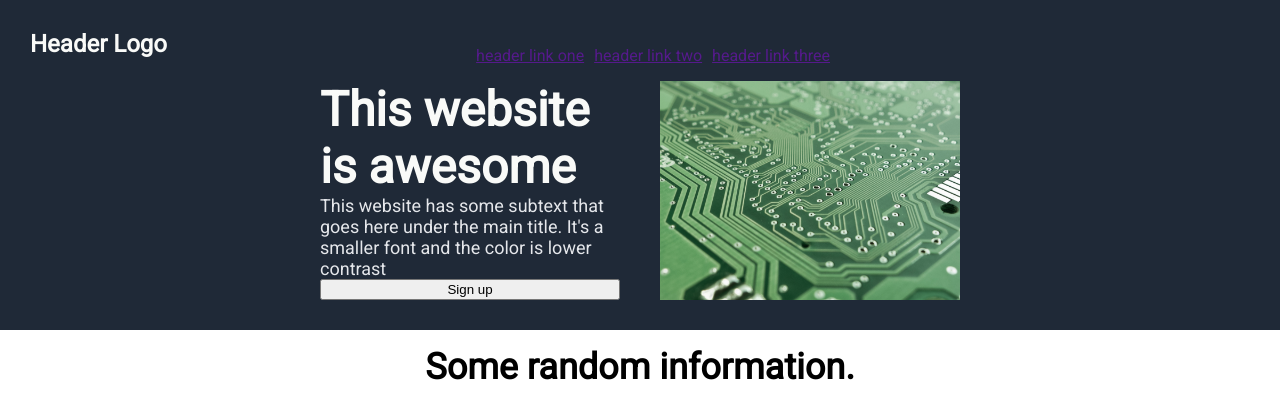
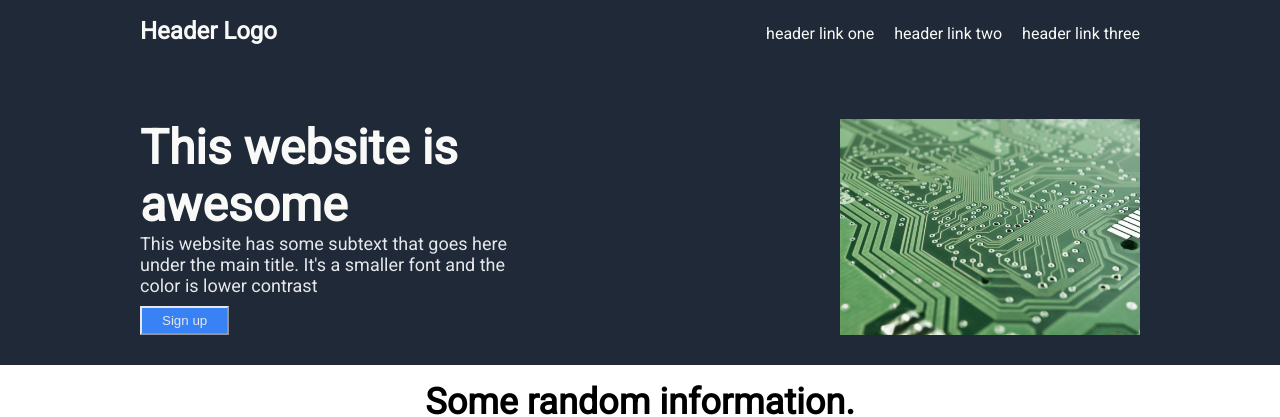
Before and after one commit to gwilliamboyd/odin-project-flexbox, a plain HTML site: page index.html in a window 1280 px wide. Shown: the top 417 px of the page. Drawn offline with Linux system fonts and the light colour scheme.

Commit message:
Properly aligns and pads the Hero section
This commit properly aligns the elements of the hero section,
and final stylization will occur following.

```diff
--- a/index.html
+++ b/index.html
@@ -9,6 +9,7 @@
 </head>
 <body>
     <div class="top">
+        <div class="top-info">
             <div class="header">
                 <div class="header-logo">Header Logo</div>
                 <ul>
@@ -21,9 +22,10 @@
                 <div class="top-content-text">
                     <div class="top-content-header">This website is awesome</div>
                     <div class="top-content-para">This website has some subtext that goes here under the main title. It's a smaller font and the color is lower contrast</div>
-                <button>Sign up</button>
+                    <button class="top-content-button">Sign up</button>
                 </div>
                 <img src="images/circuit-board.jpg" alt="Circuit Board" class="circuit-board">
+            </div>
         </div>
     </div>
     <div class="info-heading">Some random information.</div>
--- a/styles.css
+++ b/styles.css
@@ -10,24 +10,28 @@ body {
 .top {
     background-color: #1f2937;
     color: #f9faf8;
-    padding: 30px;
-    /* display: flex;
+    padding: 8px 0px 30px 0px;
+    display: flex;
+    /* flex: 1; */
     flex-direction: column;
-    justify-content: center;    */
+    justify-content: center;
+    align-items: center;
 }
 
-/* .top-info {
+.top-info {
+    width: 1000px;
     display: flex;
     flex-direction: column;
     justify-content: center;
     align-items: center;
-    width: 1000px;
-} */
+}
 
 .header {
-    width: 800px;
+    width: 1000px;
+    padding-bottom: 60px;
     display: flex;
     justify-content: space-between;
+    align-items: baseline;
 }
 
 .header-logo {
@@ -36,32 +40,51 @@ body {
 }
 
 .top-content {
+    width: 1000px;
     display: flex;
-    justify-content: center;
-    gap: 40px;
+    justify-content: space-between;
 }
 
 .top-content-text {
     display: flex;
     flex-direction: column;
-    max-width: 300px;
     height: auto;
 }
 
 .top-content-header {
+    max-width: 500px;
     font-size: 48px;
     font-weight: 600;
 }
 
 .top-content-para {
+    max-width: 400px;
     font-size: 18px;
+    padding-bottom: 10px;
     color: #E5E7EB;
+}
+
+.top-content-button {
+    background-color: #3882F6;
+    color: #E5E7EB;
+    padding: 5px 20px;
+    border-color: #E5E7EB;
+    display: flex;
+    flex: 0 0 auto;
+    flex-shrink: 0;
+    justify-content: flex-start;
+    align-self: flex-start;
 }
 
 ul {
     list-style-type: none;
     display: flex;
-    gap: 10px;
+    gap: 20px;
+}
+
+a {
+    text-decoration: none;
+    color: inherit;
 }
 
 .circuit-board {
```
Lines whose indentation alone changed are shown as unchanged.
